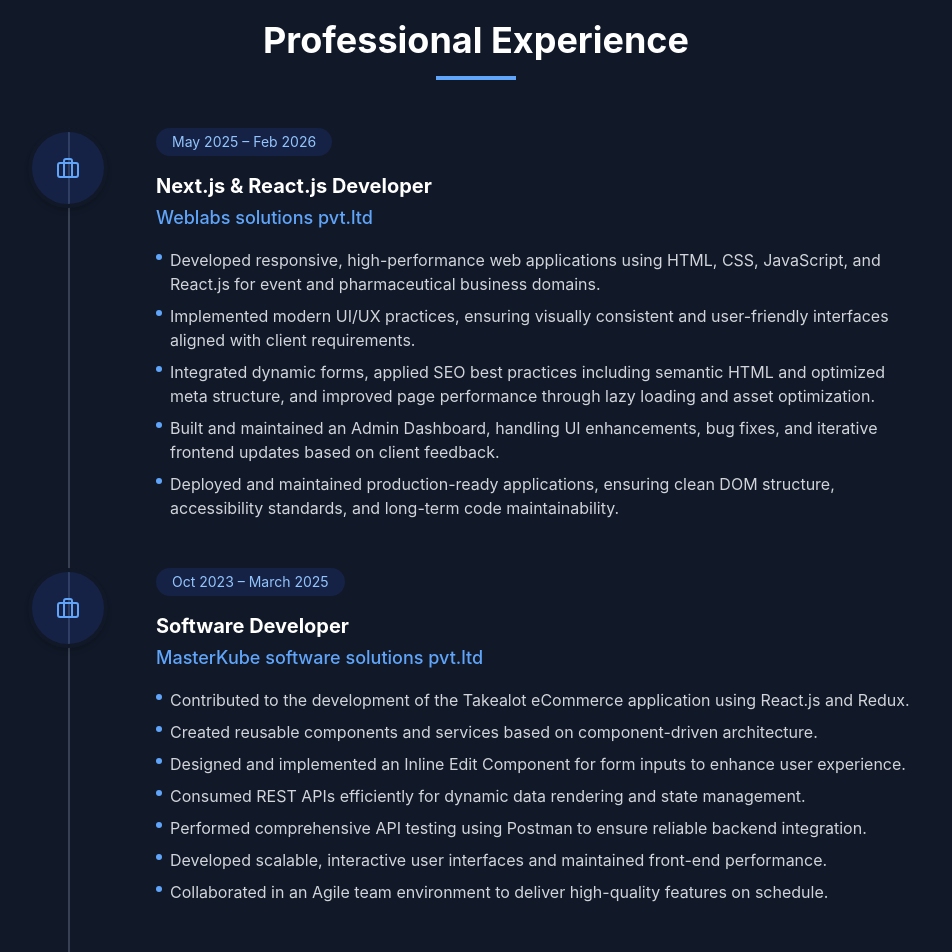
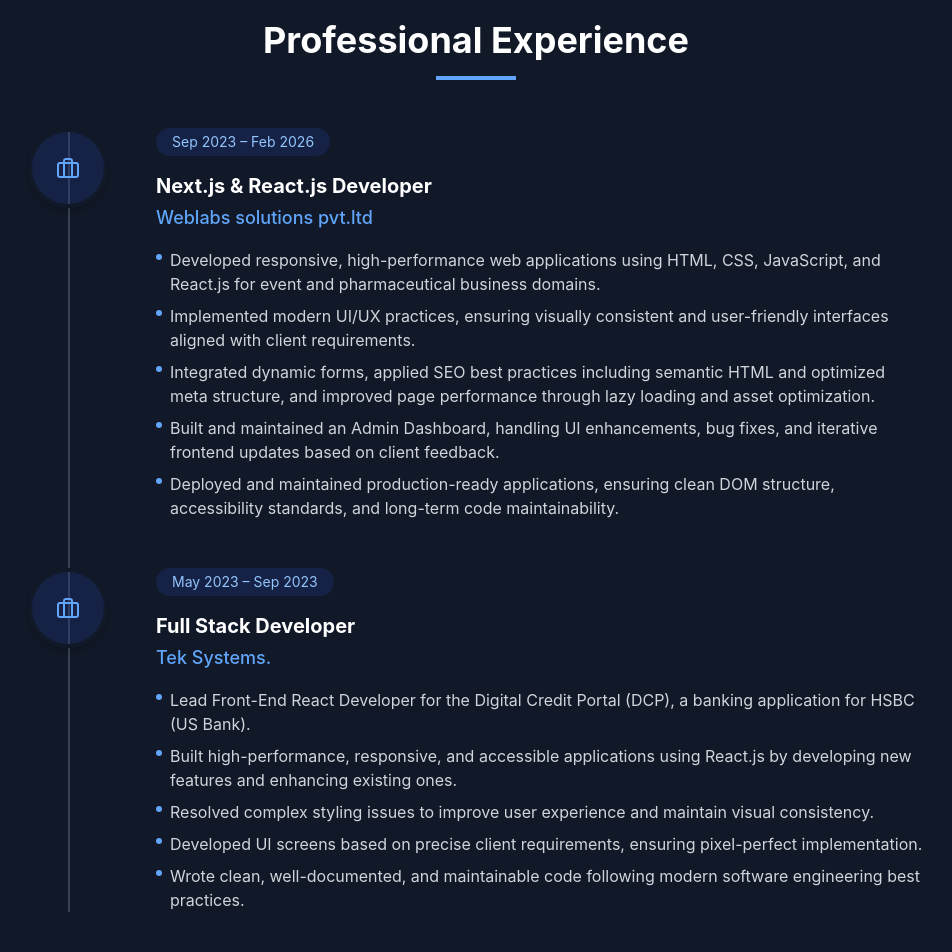
Before and after one commit to Dineshkuna/dineshportfolio, a React (Vite) app: page / in a window 1280 px wide. Shown: the part 2400-3352 px from the top of the page, without its empty margins (164-1116 px from the left). Built offline with nearby package versions, Linux system fonts and the light colour scheme.

Commit message:
experinece corrected

```diff
--- a/src/data/index.ts
+++ b/src/data/index.ts
@@ -63,7 +63,7 @@ export const experiences: Experience[] = [
     id: "1",
     role: "Next.js & React.js Developer",
     company: "Weblabs solutions pvt.ltd",
-    duration: "May 2025 – Feb 2026",
+    duration: "Sep 2023 – Feb 2026",
     description: [
       "Developed responsive, high-performance web applications using HTML, CSS, JavaScript, and React.js for event and pharmaceutical business domains.",
       "Implemented modern UI/UX practices, ensuring visually consistent and user-friendly interfaces aligned with client requirements.",
@@ -74,25 +74,10 @@ export const experiences: Experience[] = [
 
   },
 
+
+
   {
     id: "2",
-    role: "Software Developer",
-    company: "MasterKube software solutions pvt.ltd",
-    duration: "Oct 2023 – March 2025",
-    description: [
-      "Contributed to the development of the Takealot eCommerce application using React.js and Redux.",
-      "Created reusable components and services based on component-driven architecture.",
-      "Designed and implemented an Inline Edit Component for form inputs to enhance user experience.",
-      "Consumed REST APIs efficiently for dynamic data rendering and state management.",
-      "Performed comprehensive API testing using Postman to ensure reliable backend integration.",
-      "Developed scalable, interactive user interfaces and maintained front-end performance.",
-      "Collaborated in an Agile team environment to deliver high-quality features on schedule.",
-    ],
-
-  },
-
-  {
-    id: "3",
     role: "Full Stack Developer",
     company: "Tek Systems.",
     duration: "May 2023 – Sep 2023",
```
